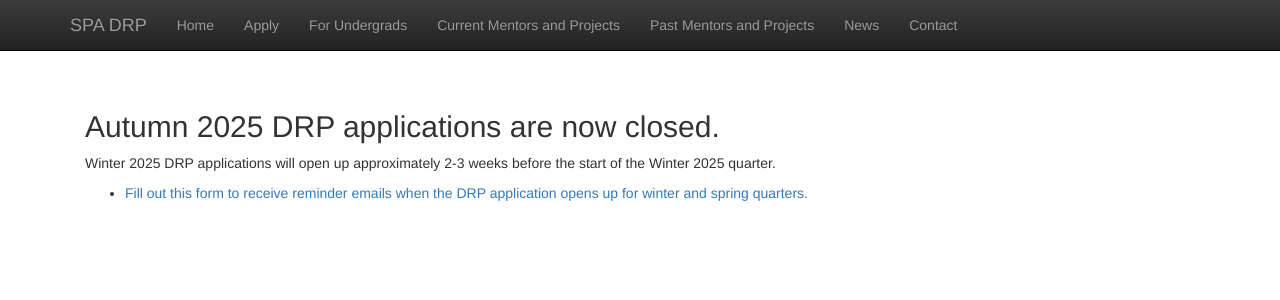
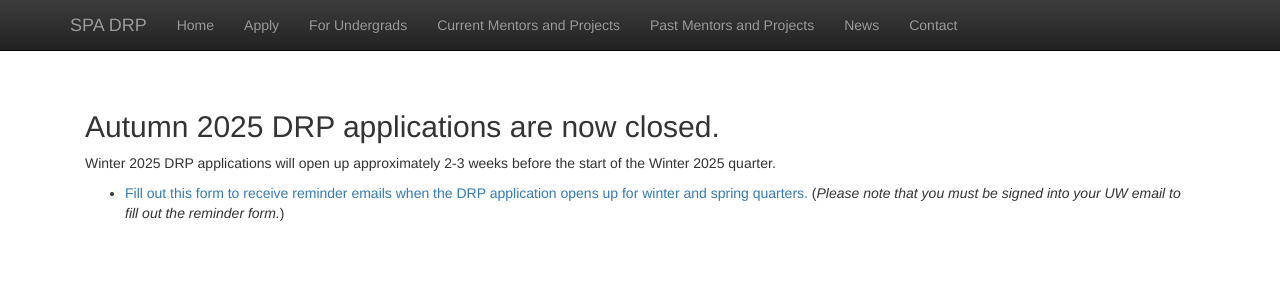
Before and after one commit to SPA-DRP/spa-drp.github.io, a Jekyll site: the page built from apply.md, in a window 1280 px wide. Shown: the top 300 px of the page. Built offline with Jekyll 4.4.1, drawn with Linux system fonts in a browser that asks for light colours; nearby versions of some CDN libraries; library files that are not in the unit come from our copies.

Commit message:
sign into uw email plz

```diff
--- a/apply.md
+++ b/apply.md
@@ -10,4 +10,4 @@ Winter 2025 DRP applications will open up approximately 2-3 weeks before the sta
 <!--Applications are due by 11:59pm on September 14th, 2025. For a list of current projects for the Autumn 2025 quarter, please see the [current mentors and projects page.](https://spa-drp.github.io/currentmentors.html)-->
 
 <!--* [Apply to the Autumn 2025 DRP by filling out this form.](https://docs.google.com/forms/d/e/1FAIpQLSc3_JxYhvfRzDQKNt_oYwx23LdAb-aHubMjSKRer0Y8FxeeeQ/viewform?usp=dialog) (Please note that this form requires you to sign in with a valid UW email.)-->
-* [Fill out this form to receive reminder emails when the DRP application opens up for winter and spring quarters.](https://docs.google.com/forms/d/e/1FAIpQLSdq6fVS3UI3ABV0uQA1fNpujUruzHmR8QyI4ovkIdXadxqNQQ/viewform?usp=dialog)
+* [Fill out this form to receive reminder emails when the DRP application opens up for winter and spring quarters.](https://docs.google.com/forms/d/e/1FAIpQLSdq6fVS3UI3ABV0uQA1fNpujUruzHmR8QyI4ovkIdXadxqNQQ/viewform?usp=dialog) (*Please note that you must be signed into your UW email to fill out the reminder form.*)
```
